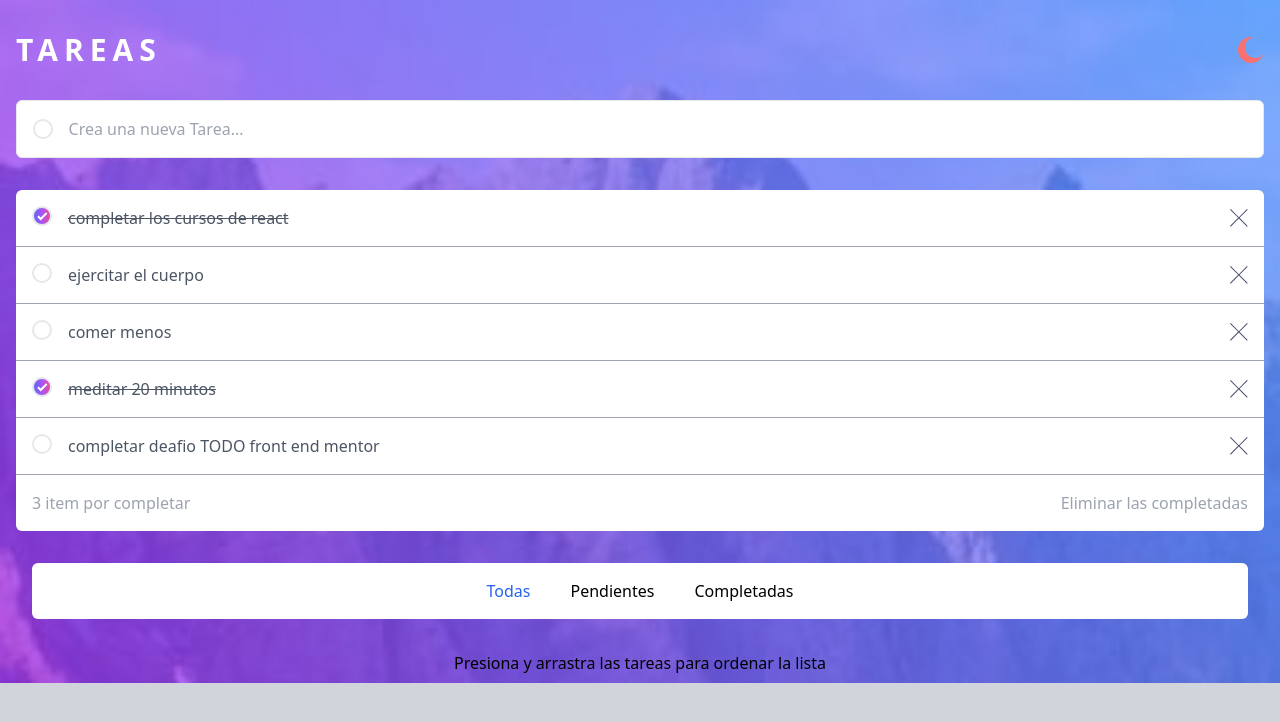
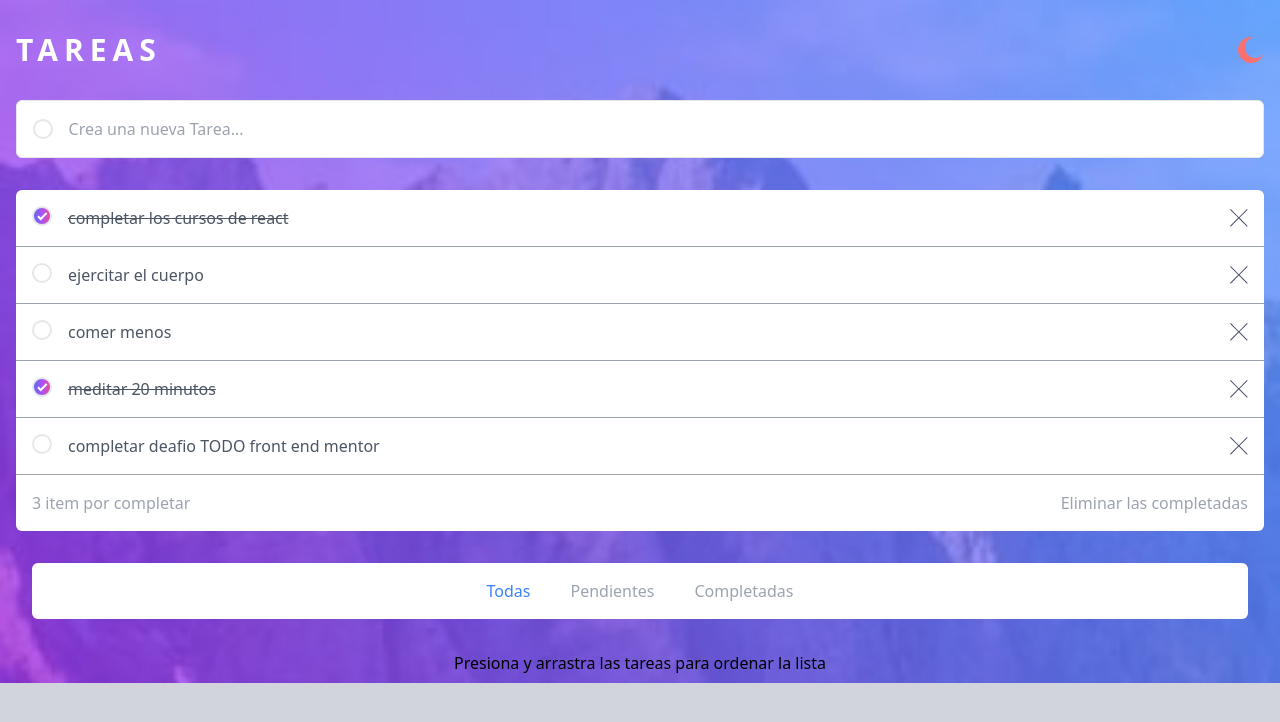
Before and after one commit to CarlosAncapi/Aplicacion-tareas-react-con-tailwind, a React (Vite) app: page / in a window 1280 px wide. Shown: the top 722 px of the page. Built offline with nearby package versions, Linux system fonts and the light colour scheme.

Commit message:
filtrado de tareas completo en sus botones

```diff
--- a/src/App.jsx
+++ b/src/App.jsx
@@ -45,6 +45,23 @@ const App = () => {
 
   const computedItemsLeft = todos.filter((todo) => !todo.completed).length;
 
+  const [filter, setFilter] = useState("all");
+
+  const changeFilter = (filter) => setFilter(filter)
+
+  const filterTodos = () => {
+    switch (filter) {
+
+      case "all":
+        return todos;
+      case "active":
+        return todos.filter((todo) => !todo.completed);
+      case "completed":
+        return todos.filter((todo) => todo.completed);
+      default:
+        return todos;
+    }
+  }
   return (
     <div className="bg-gray-300 bg-[url('./assets/images/bg-mobile-light.jpg')]
     bg-contain bg-no-repeat min-h-screen">
@@ -54,11 +71,21 @@ const App = () => {
       <main className="container mx-auto px-4 mt-8">
         <TodoCreate createTodo={createTodo}/>
 
-        <TodoList todos={todos} removeTodo={removeTodo} updateTodo={updateTodo}/>
+        <TodoList
+          todos={filterTodos()}
+          removeTodo={removeTodo}
+          updateTodo={updateTodo}
+        />
 
-        <TodoComputed computedItemsLeft={computedItemsLeft} clearCompleted={clearCompleted}/>
+        <TodoComputed
+          computedItemsLeft={computedItemsLeft}
+          clearCompleted={clearCompleted}
+        />
 
-        <TodoFilter/>
+        <TodoFilter
+          changeFilter={changeFilter}
+          filter={filter}
+        />
       </main>
 
 
--- a/src/components/TodoFilter.jsx
+++ b/src/components/TodoFilter.jsx
@@ -1,10 +1,39 @@
-const TodoFilter = () => {
+const TodoFilter = ({changeFilter, filter}) => {
     return (
         <section className="container mx-auto mt-8 px-4">
             <div className="flex justify-center gap-10 rounded-md bg-white p-4">
-                <button className="text-blue-600">Todas</button>
-                <button className="hover:text-blue-600">Pendientes</button>
-                <button className="hover:text-blue-600">Completadas</button>
+
+                <button
+                    className={`${
+                        filter === "all"
+                            ? "text-blue-500 hover:text-gray-400"
+                            : "text-gray-400 hover:text-blue-500"
+                    }`}
+                    onClick={() => changeFilter("all")}
+                >
+                    Todas
+                </button>
+
+                <button
+                    className={`${
+                        filter === "active"
+                            ? "text-blue-500 hover:text-gray-400"
+                            : "text-gray-400 hover:text-blue-500"
+                    }`}
+                    onClick={() => changeFilter("active")}
+                >
+                    Pendientes
+                </button>
+                <button
+                    className={`${
+                        filter === "completed"
+                            ? "text-blue-500 hover:text-gray-400"
+                            : "text-gray-400 hover:text-blue-500"
+                    }`}
+                    onClick={() => changeFilter("completed")}
+                >
+                    Completadas
+                </button>
             </div>
         </section>
     );
```
